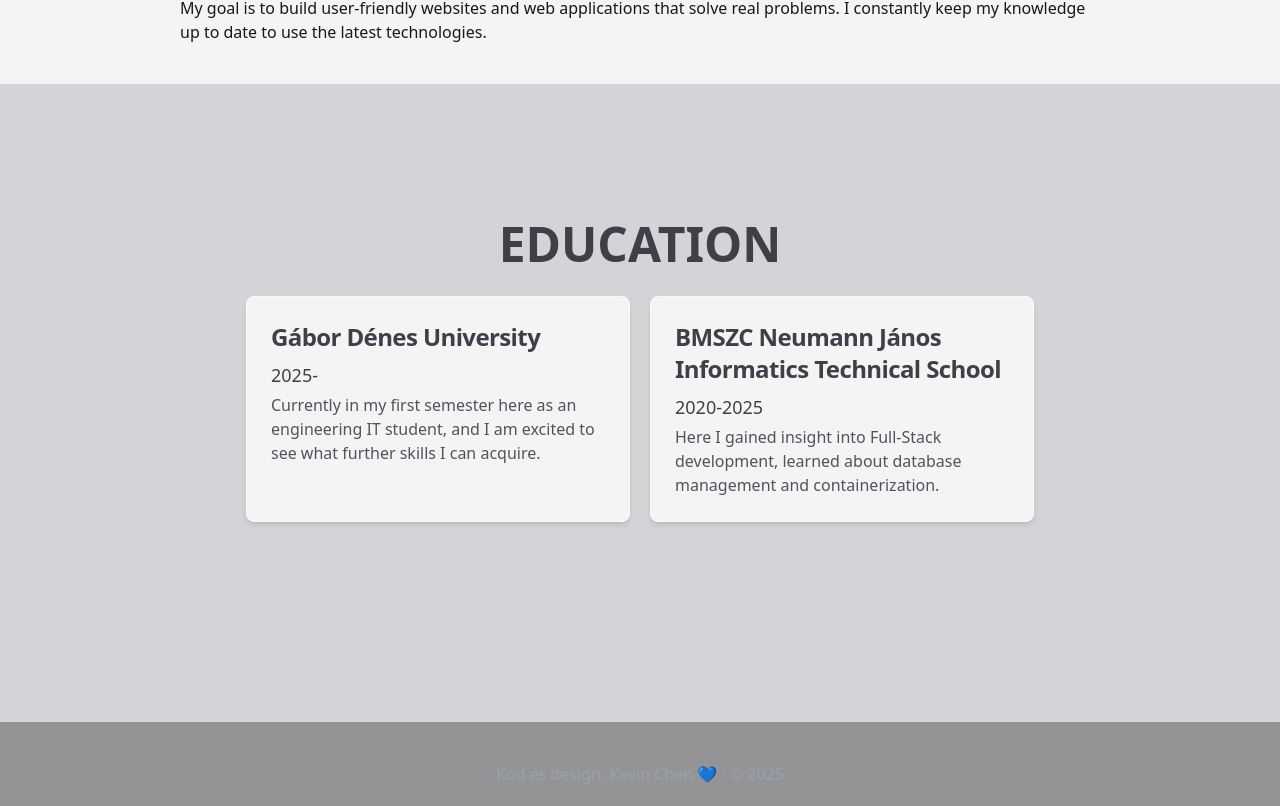
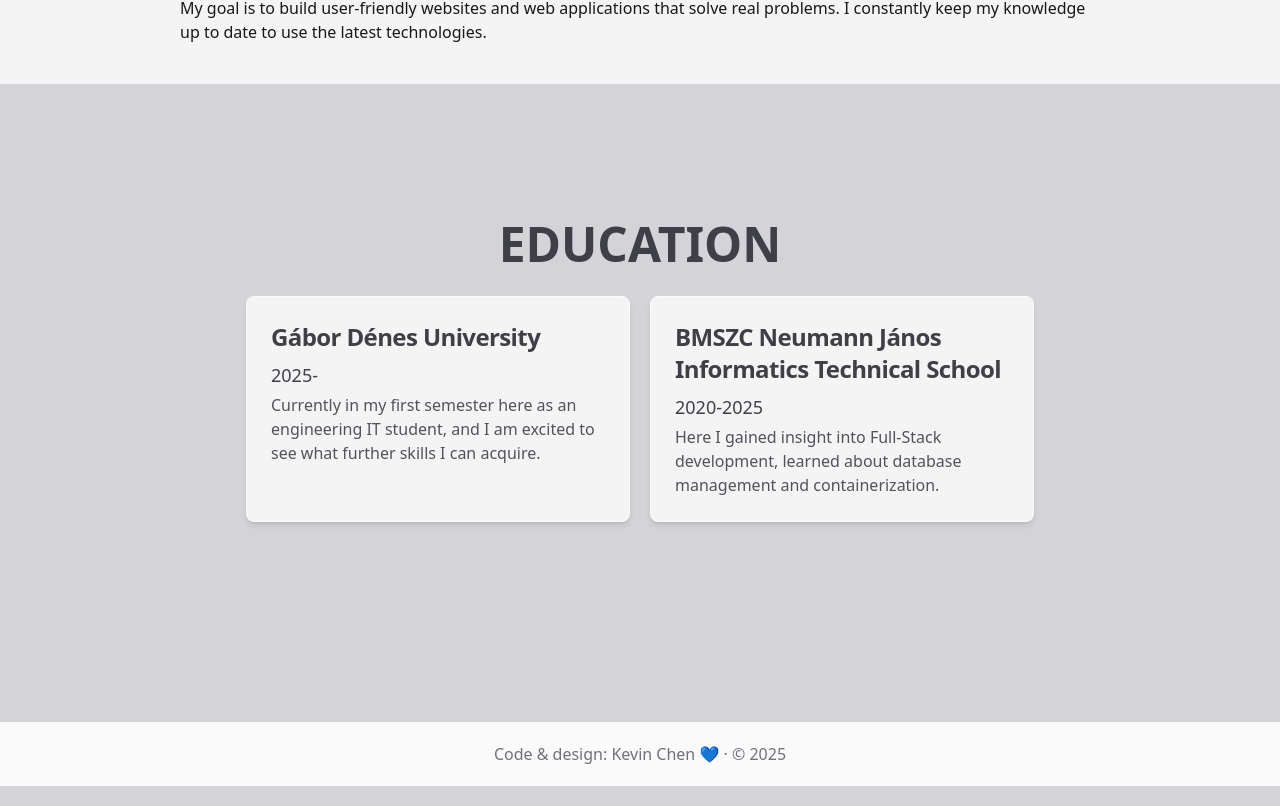
Before and after one commit to chencsi/chencsi.github.io, a React (Vite) app: page / in a window 1280 px wide. Shown: the part 1076-1882 px from the top of the page. Built offline with nearby package versions, Linux system fonts and the light colour scheme.

Commit message:
footer now uses theme and lang

```diff
--- a/src/components/layout/Footer.jsx
+++ b/src/components/layout/Footer.jsx
@@ -1,27 +1,17 @@
 import { Link } from "react-router-dom";
 import navItems from "./navItems";
+import translations from "../../utils/translations";
+import useUI from "../../hooks/useUI";
 
 function Footer() {
+	const { theme, lang } = useUI();
+	const content = translations[lang]?.layout?.footer;
+
 	return (
-		<div className=" bg-black/30 py-5 flex flex-col gap-5">
-			<ul className="flex flex-row gap-5 justify-center">
-				{navItems
-					.filter((item) => item.footer === true)
-					.map((item) => (
-						<li key={item.path}>
-							<Link
-								to={item.path}
-								className="text-gray-400 hover:text-white transition-[color] duration-300"
-							>
-								{item.title}
-							</Link>
-						</li>
-					))}
-			</ul>
-
-			<p className="text-center text-gray-400">
-				Kód és design: Kevin Chen 💙 · © 2025
-			</p>
+		<div
+			className={`${theme === "dark" ? "bg-zinc-950" : "bg-zinc-50"} py-5 flex flex-col gap-5`}
+		>
+			<p className="text-center text-zinc-500">{content?.p}</p>
 		</div>
 	);
 }
```
